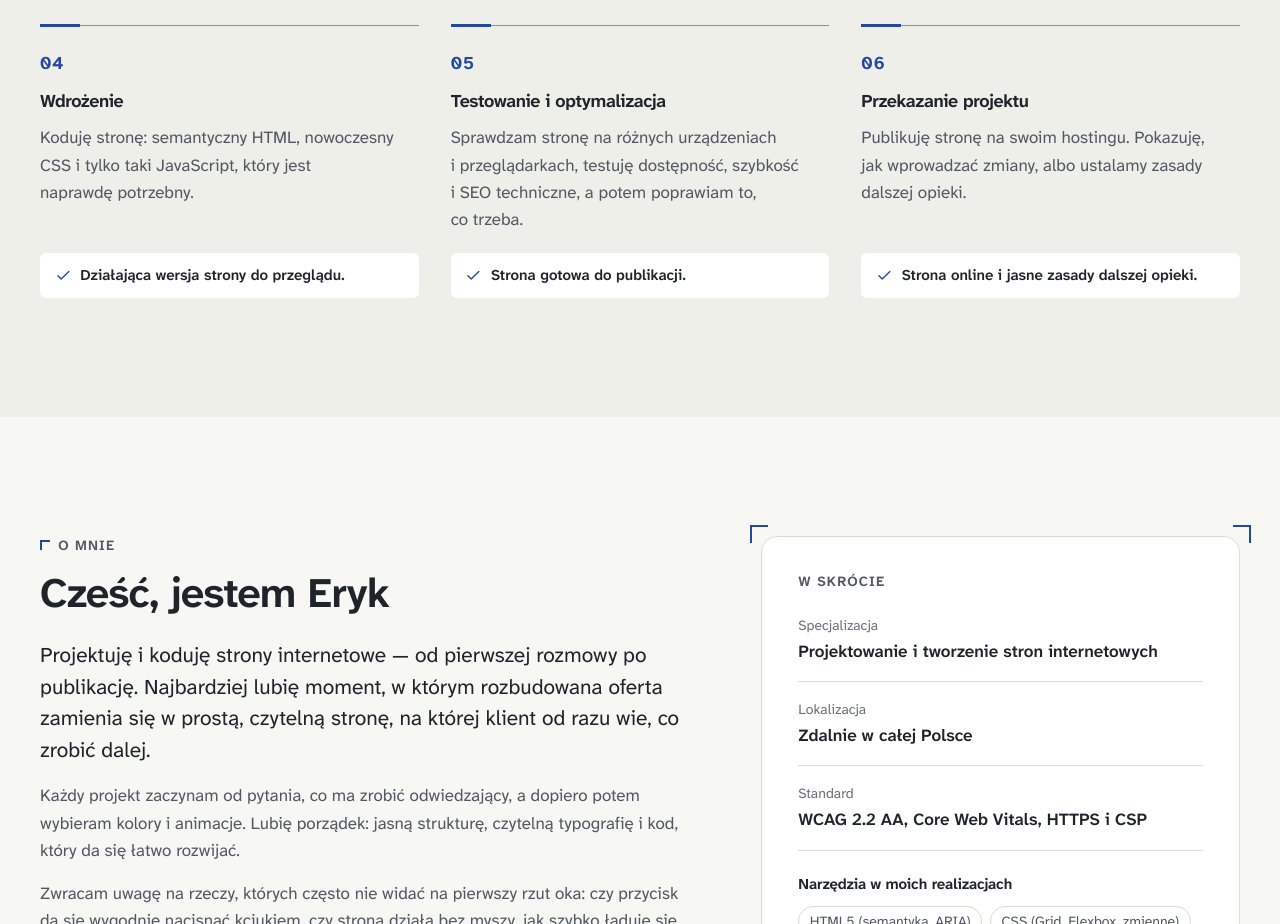
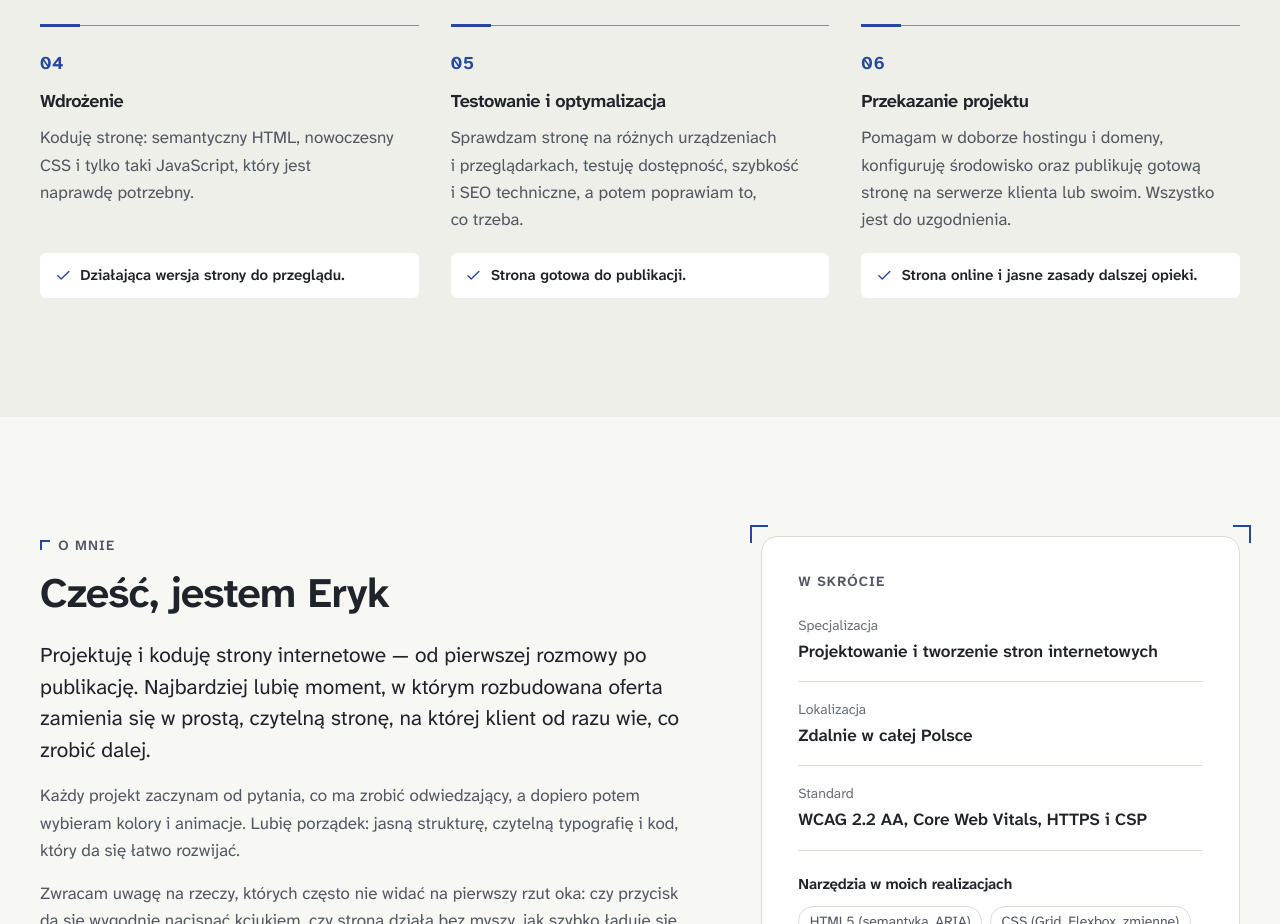
Before and after one commit to erykcz93/portfolio, a plain HTML site: page index.html in a window 1280 px wide. Shown: the part 6760-7684 px from the top of the page. Drawn offline with Linux system fonts and the light colour scheme.

Commit message:
Update index.html

```diff
--- a/index.html
+++ b/index.html
@@ -1350,8 +1350,7 @@
               <span class="step__number" aria-hidden="true"> 06 </span>
               <h3 class="step__title"><span class="visually-hidden">Etap 6: </span> Przekazanie projektu</h3>
               <p class="step__text">
-                Publikuję stronę na swoim hostingu. Pokazuję, jak wprowadzać zmiany, albo ustalamy zasady dalszej
-                opieki.
+                Pomagam w doborze hostingu i domeny, konfiguruję środowisko oraz publikuję gotową stronę na serwerze klienta lub swoim. Wszystko jest do uzgodnienia.
               </p>
               <p class="step__outcome">
                 <svg class="icon" width="24" height="24" aria-hidden="true" focusable="false">
```
